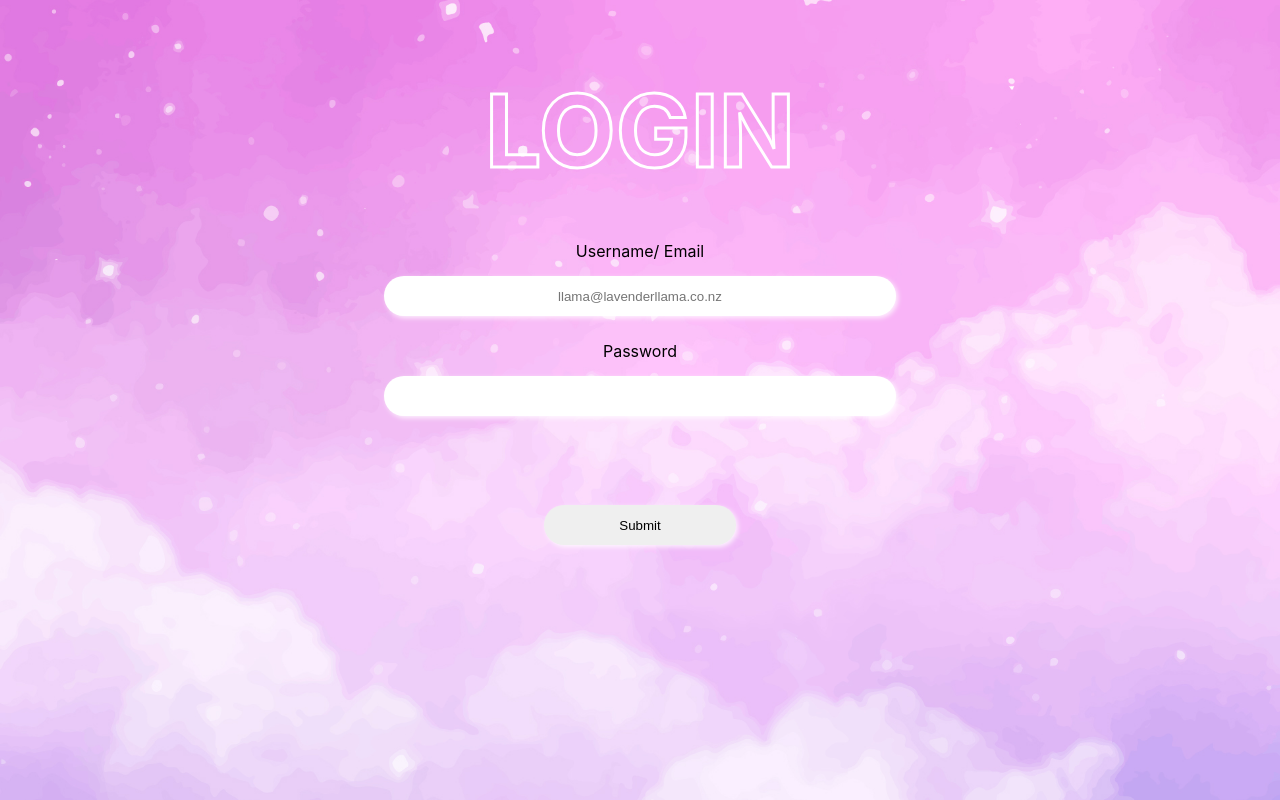
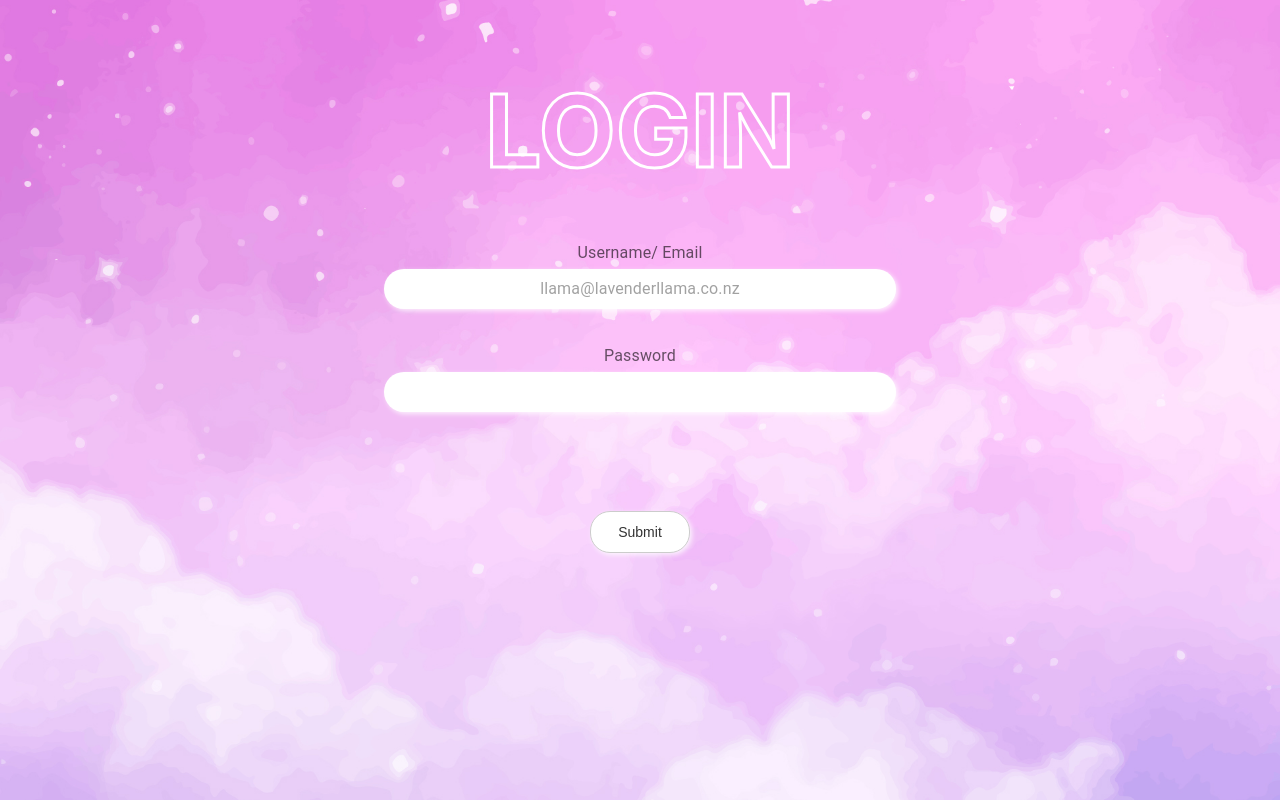
Before and after one commit to CaitiGre/Llamafy-Group-Project, a React (Create React App) app: page /login in a window 1280 px wide. Built offline with nearby package versions, Linux system fonts and the light colour scheme.

Commit message:
Updated input fields using mui props

```diff
--- a/src/components/LoginPage.jsx
+++ b/src/components/LoginPage.jsx
@@ -1,7 +1,7 @@
 import './LoginPage.module.css';
 import CloudBackground from '../assets/full-opacity-cloud.jpg';
 import { Parallax } from 'react-parallax';
-import { Box } from "@mui/material";
+import { Box, Input, InputLabel, TextField } from "@mui/material";
 import { useState } from "react";
 
 function LoginPage() {
@@ -12,11 +12,33 @@ function LoginPage() {
     });
 
     const handleChange = (event) => {
-        setData({ ...data, [event.target.name]: event.target.value });
+        setData({ [event.target.name]: event.target.value });
     };
 
     console.log(data);
 
+
+    const inputData = [
+        {
+            displayName: "Username/ Email",
+            type: "email",
+            name: "email",
+            id: "email",
+            value: data.email,
+            onChange: handleChange,
+            placeHolder: "llama@lavenderllama.co.nz"
+        },
+
+        {
+            displayName: "Password",
+            type: "password",
+            name: "password",
+            id: "password",
+            value: data.password,
+            onChange: handleChange,
+            placeHolder: ""
+        }
+    ]
 
     return (
 
@@ -28,30 +50,38 @@ function LoginPage() {
 
                     <div>
                         <form>
-                            <Box display="flex" flexDirection="column" alignItems="center">
-                                <label htmlFor="email">Username/ Email</label>
-                                <input
-                                    type="email"
-                                    name="email"
-                                    id="email"
-                                    value={data.email}
-                                    onChange={handleChange}
-                                    placeholder="llama@lavenderllama.co.nz"
-                                />
-                            </Box>
 
-                            <Box display="flex" flexDirection="column" alignItems="center">
-                                <label htmlFor="password">Password</label>
-                                <input
-                                    type="password"
-                                    name="password"
-                                    id="password"
-                                    value={data.password}
-                                    onChange={handleChange}
-                                />
-                            </Box>
+                            {inputData.map((item) => (
+                                <Box display="flex" flexDirection="column" alignItems="center">
+                                    <InputLabel
+                                        sx={{
+                                            marginBottom: "5px"
+                                        }}>
+                                        {item.displayName}
+                                    </InputLabel>
 
-                            <button id="submit-button" type="submit">Submit</button>
+                                    <Input
+                                        sx={{
+                                            borderRadius: "20px",
+                                            boxShadow: "2px 2px 5px rgba(255, 255, 255, 0.8)",
+                                            height: "40px",
+                                            width: "40%",
+                                            marginBottom: "35px",
+                                            backgroundColor: "white",
+                                        }}
+                                        type={item.type}
+                                        name={item.name}
+                                        id={item.id}
+                                        value={item.value}
+                                        onChange={handleChange}
+                                        inputProps={{ style: { textAlign: "center" } }}
+                                        disableUnderline={true}
+                                        placeholder={item.placeHolder}
+                                    />
+                                </Box>
+                            ))}
+
+                            <button id="submit-button" type="submit" className='login-button'>Submit</button>
                             {/* To add functionality to button: send data to database? */}
                         </form>
                     </div>
--- a/src/components/LoginPage.module.css
+++ b/src/components/LoginPage.module.css
@@ -26,8 +26,7 @@ h2 {
 }
 
 
-input,
-button {
+#email {
     border-radius: 20px;
     box-shadow: 2px 2px 5px rgba(255, 255, 255, 0.8);
     ;
@@ -36,23 +35,33 @@ button {
     width: 40%;
     text-align: center;
     margin-bottom: 25px;
+    background-color: white;
 }
 
-button {
-    margin-top: 5%;
-    width: 15%;
+.input-login {
+    border-radius: 20px;
+    box-shadow: 2px 2px 5px rgba(255, 255, 255, 0.8);
+    border: none;
+    height: 40px;
+    width: 40%;
+    text-align: center;
     margin-bottom: 25px;
+
 }
 
-label {
+.label-login {
     padding-bottom: 15px;
 }
 
 
-/* submit button style is not working, not sure why */
-#submit-button {
+button:hover {
+    background-color: #e0e0e0;
+    border-color: #aaa;
+}
+
+button {
     width: 100px;
-    background-color: #f0f0f0;
+    background-color: white;
     border: 1px solid #ccc;
     border-radius: 20px;
     color: #333;
@@ -63,9 +72,6 @@ label {
     padding: 12px 22px;
     transition: background-color 0.3s, border-color 0.3s;
     box-shadow: 2px 2px 5px rgba(255, 255, 255, 0.8);
+    margin-top: 5%;
+
 }
-
-#submit-button:hover {
-    background-color: #e0e0e0;
-    border-color: #aaa;
-}
```
